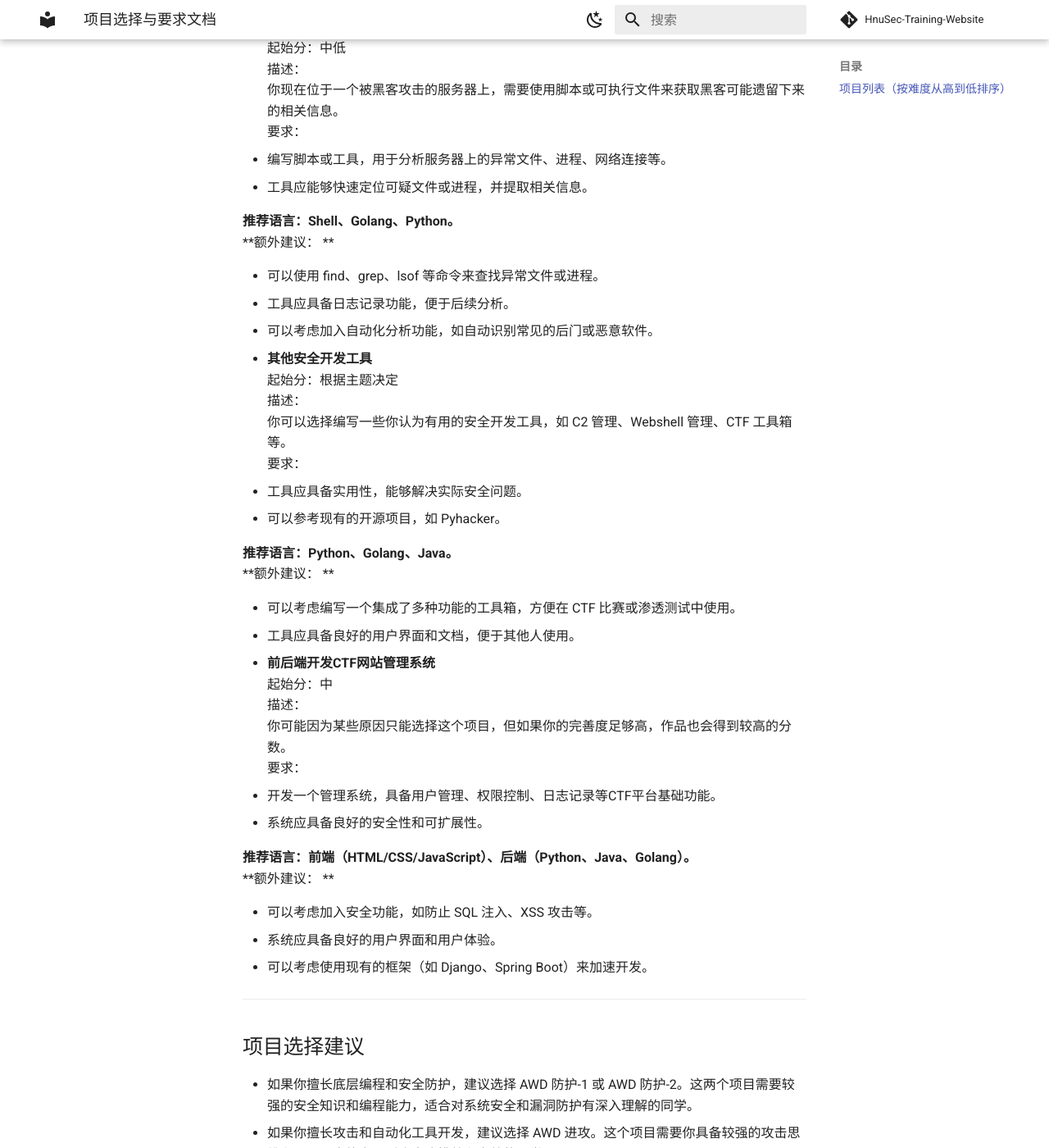
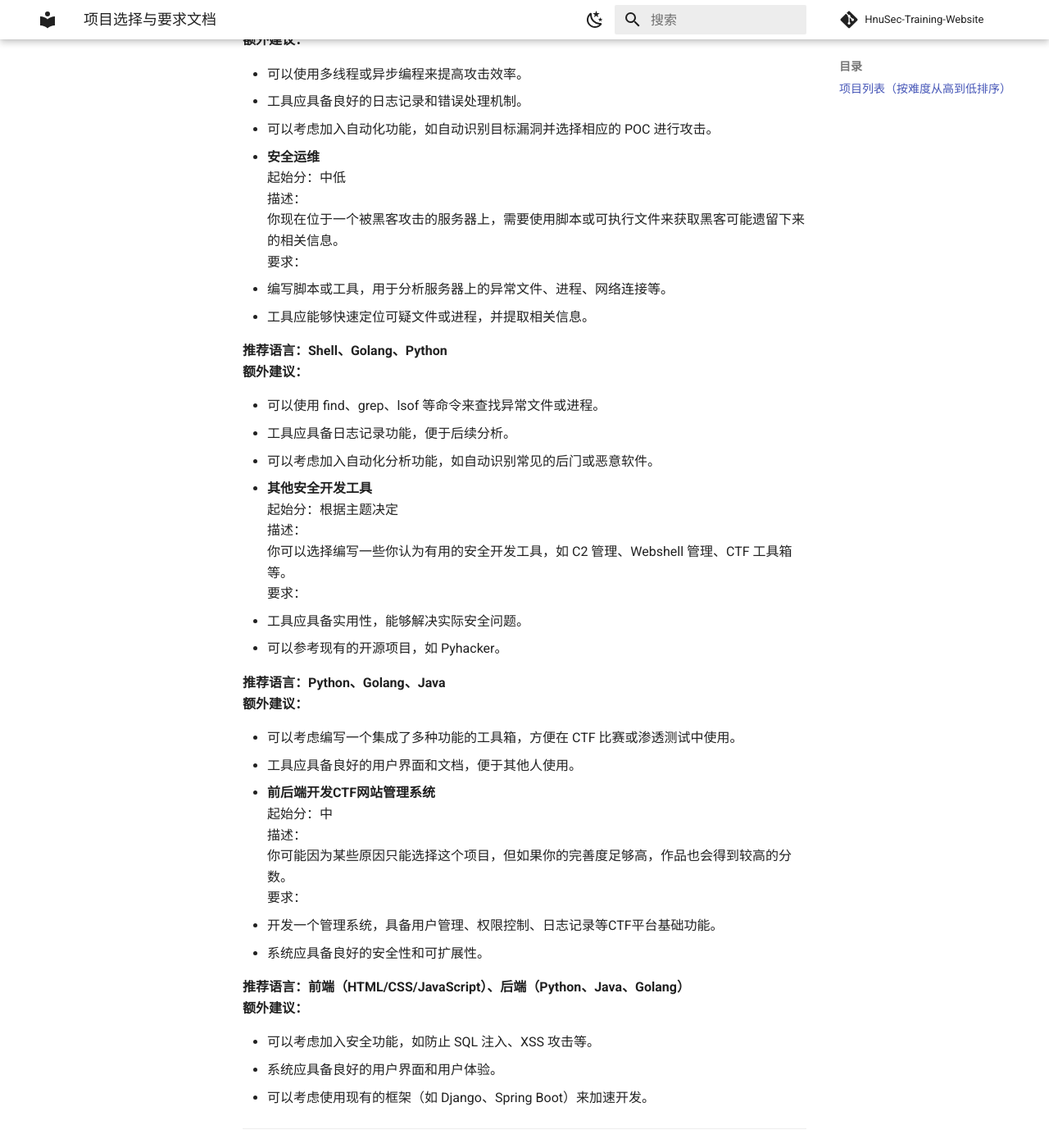
Before and after one commit to natro92/HnuSec-Training-Website, an MkDocs documentation site: the page built from docs/dev/课程考核文档.md, in a window 1280 px wide and 1400 px high, scrolled down 1523 px. Shown: the whole window at 82% size. Built offline with MkDocs 1.6.1 and Material for MkDocs 9.7.7, drawn with Linux system fonts in a browser that asks for light colours; comment, search, counter and statistics services are not loaded; some of the changed text lies outside the part shown.

Commit message:
Update 课程考核文档.md

```diff
--- a/docs/dev/课程考核文档.md
+++ b/docs/dev/课程考核文档.md
@@ -11,7 +14,7 @@
 + 例如，一个存在 RCE（远程代码执行）漏洞的页面，通过引用该页面后可被有效防护。
 
 **推荐语言：PHP、C（可能需要编写扩展或底层防护）**
-**** 额外建议：
+**额外建议：**
 
 + 防护脚本应具备实时监控和拦截恶意请求的能力。
 + 可以考虑使用 PHP 的 disable_functions 或 open_basedir 来限制危险函数的使用。
@@ -28,8 +31,8 @@
 + 功能包括：监控文件上传、监控权限变化、监控进程异常等。
 + 将脚本打包为可执行文件（ELF 文件），方便在比赛中快速部署。
 
-**推荐语言：Python、C、Golang。
-****额外建议：  **
+**推荐语言：Python、C、Golang**
+**额外建议：**
 
 + 可以使用 inotify 或 auditd 等工具监控文件系统变化。
 + 监控脚本应具备日志记录功能，便于后续分析。
@@ -44,8 +47,8 @@
 + 准备常见的攻击工具，包括：IP 分拣、POC 批量攻击、Flag 批量提交、批量上马、批量马管理等功能。
 + 工具应具备高并发处理能力，能够快速扫描和攻击多个目标。
 
-**推荐语言：Python、Java、Golang。
-****额外建议：  **
+**推荐语言：Python、Java、Golang**
+**额外建议：**
 
 + 可以使用多线程或异步编程来提高攻击效率。
 + 工具应具备良好的日志记录和错误处理机制。
@@ -60,8 +63,8 @@
 + 编写脚本或工具，用于分析服务器上的异常文件、进程、网络连接等。
 + 工具应能够快速定位可疑文件或进程，并提取相关信息。
 
-**推荐语言：Shell、Golang、Python。
-****额外建议：  **
+**推荐语言：Shell、Golang、Python**
+**额外建议：**
 
 + 可以使用 find、grep、lsof 等命令来查找异常文件或进程。
 + 工具应具备日志记录功能，便于后续分析。
@@ -76,8 +79,8 @@
 + 工具应具备实用性，能够解决实际安全问题。
 + 可以参考现有的开源项目，如 Pyhacker。
 
-**推荐语言：Python、Golang、Java。
-****额外建议：  **
+**推荐语言：Python、Golang、Java**
+**额外建议：**
 
 + 可以考虑编写一个集成了多种功能的工具箱，方便在 CTF 比赛或渗透测试中使用。
 + 工具应具备良好的用户界面和文档，便于其他人使用。
@@ -91,8 +94,8 @@
 + 开发一个管理系统，具备用户管理、权限控制、日志记录等CTF平台基础功能。
 + 系统应具备良好的安全性和可扩展性。
 
-**推荐语言：前端（HTML/CSS/JavaScript）、后端（Python、Java、Golang）。
-****额外建议：  **
+**推荐语言：前端（HTML/CSS/JavaScript）、后端（Python、Java、Golang）**
+**额外建议：**
 
 + 可以考虑加入安全功能，如防止 SQL 注入、XSS 攻击等。
 + 系统应具备良好的用户界面和用户体验。
```
Also changed, not shown: other parts of docs/dev/课程考核文档.md (+3 -0 lines).
